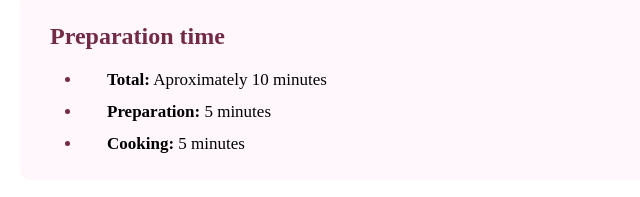
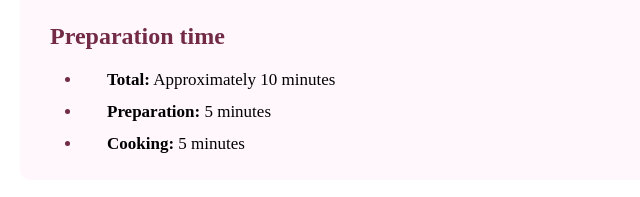
Before and after one commit to Weslley-Holanda-Santos/RecipePage, a plain HTML site: page index.html in a window 1280 px wide. Shown: the part 746-943 px from the top of the page, 0-640 px from the left. Drawn offline with Linux system fonts and the light colour scheme.

Commit message:
RecipePage

```diff
--- a/index.html
+++ b/index.html
@@ -20,7 +20,7 @@
       <div class="preparation">
         <h2>Preparation time</h2>
         <ul>
-          <li><b>Total:</b> Aproximately 10 minutes</li>
+          <li><b>Total:</b> Approximately 10 minutes</li>
           <li><b>Preparation:</b> 5 minutes</li>
           <li><b>Cooking:</b> 5 minutes</li>
         </ul>
```
